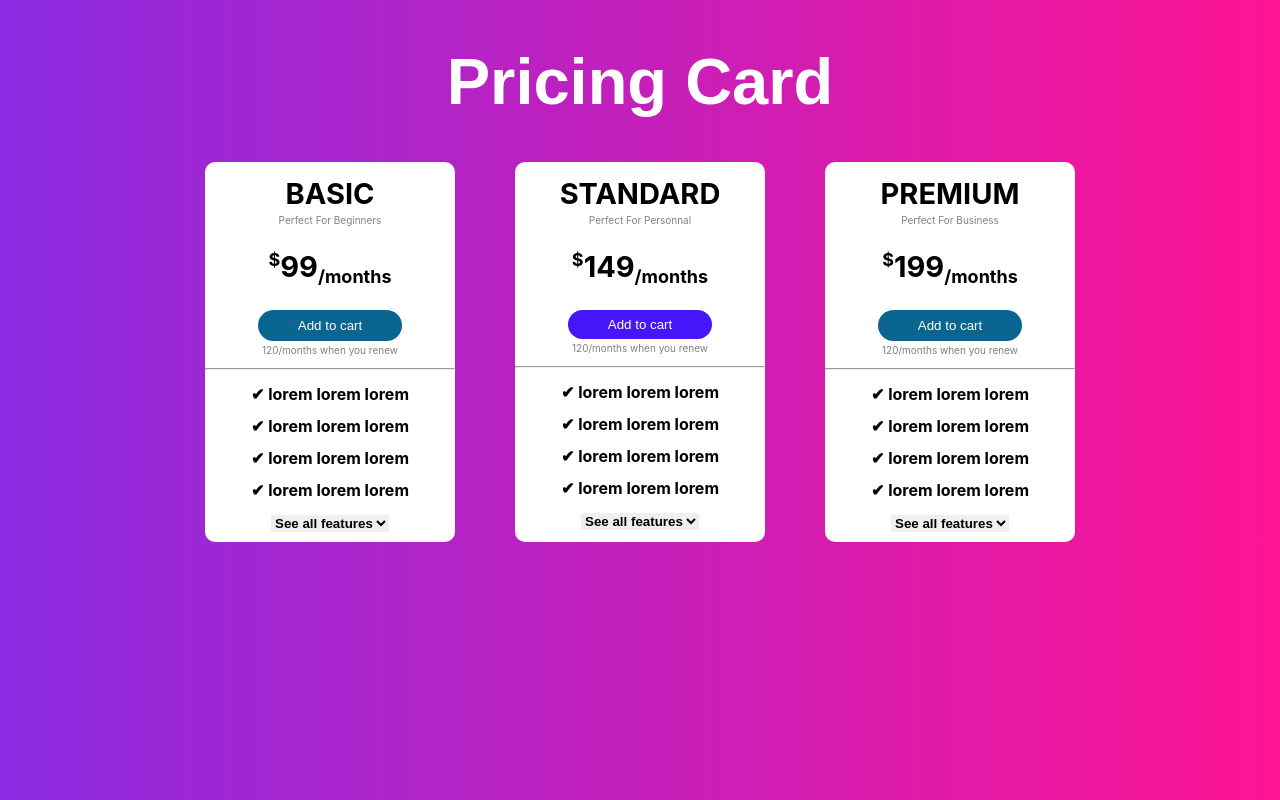
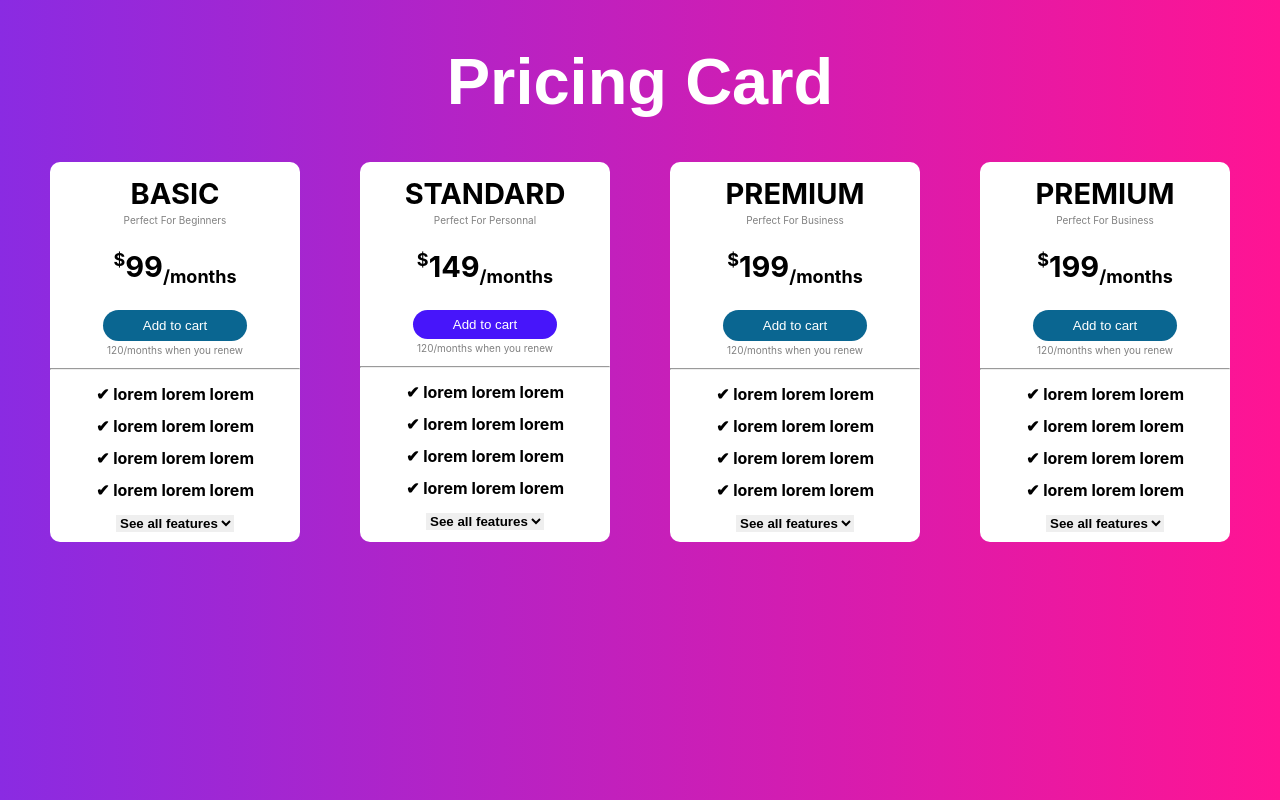
Before and after one commit to AsmaAjermoune/Projet-Asma-meriem, a React (Create React App) app: page / in a window 1280 px wide. Built offline with nearby package versions, Linux system fonts and the light colour scheme.

Commit message:
PMA-3 modifier la liste des card

```diff
--- a/src/CardList.js
+++ b/src/CardList.js
@@ -14,6 +14,11 @@ const cards = [
         title : "PREMIUM",
         text : "Perfect For Business",
         price : "199"
+    },
+     {
+        title : "PREMIUM",
+        text : "Perfect For Business",
+        price : "199"
     }
 ]
 export default function CardList(){
```
